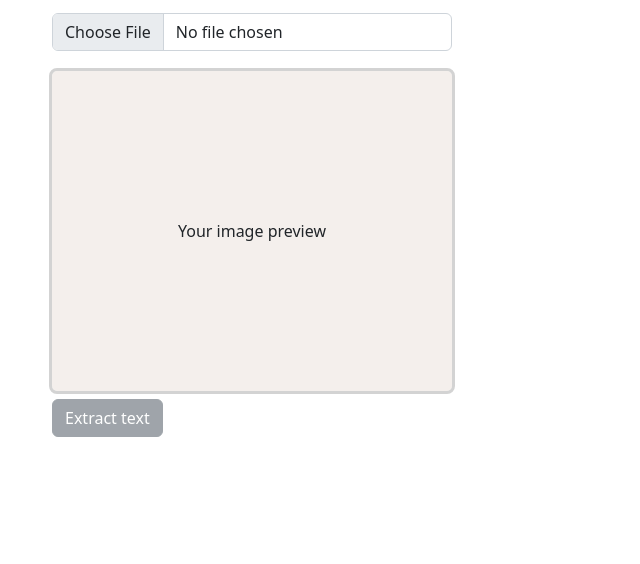
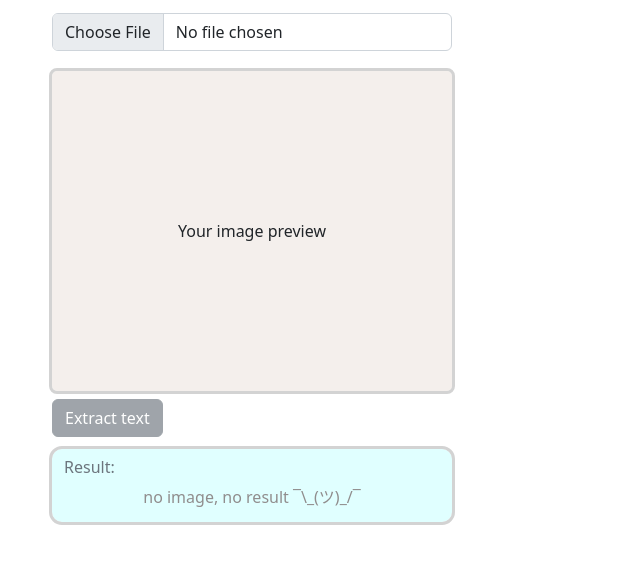
Before and after one commit to iqbal-haz/1-click-ai, an Electron app: page src/ocr/ocr.html in a window 800 px wide. Shown: the part 100-664 px from the top of the page, without its empty margins (0-640 px from the left). Drawn offline with nearby package versions, Linux system fonts and the light colour scheme.

Commit message:
beautify the result section

```diff
--- a/src/ocr/ocr.css
+++ b/src/ocr/ocr.css
@@ -23,8 +23,20 @@
 
 #result {
     display: flex;
-    justify-content: left;
+    justify-content: center;
     text-align: left;
     font-size: medium;
-    color: rgb(28, 123, 219);
+    color: rgb(144, 141, 141);
 }
+
+#result-div {
+    width: 50vw;
+    height: auto;
+    border-radius: 10px;
+    background-color: lightcyan;
+    outline-style: solid;
+    outline-color: lightgray;
+    overflow: scroll;
+    padding: 0.3em 0.75em;
+    margin: 0.75rem 0;
+}
--- a/src/ocr/ocr.html
+++ b/src/ocr/ocr.html
@@ -25,7 +25,12 @@
             <div class="my-1" id="preview">Your image preview</div>
         </div>
         <input type="button" value="Extract text" class="btn btn-secondary mt-1" id="extract" disabled>
-        <div class="mt-2" id="result"></div>
+        <div id="result-div">
+            <h6 class="my-1 text-muted">
+                Result:
+            </h6>
+            <div class="my-2" id="result">no image, no result ¯\_(ツ)_/¯</div>
+        </div>
     </div>
     <script src="https://ajax.googleapis.com/ajax/libs/jquery/3.6.1/jquery.min.js"></script>
     <script src="https://unpkg.com/axios/dist/axios.min.js"></script>
--- a/src/ocr/ocr_render.js
+++ b/src/ocr/ocr_render.js
@@ -12,7 +12,10 @@ extractBtn.addEventListener("click", async function() {
         }
     }).then(async function(response) {
         let { fulltxt, img_path } = response.data;
-        document.getElementById('result').innerHTML = await bounce(fulltxt);
+        let result = document.getElementById('result');
+        result.style.color = "dodgerblue";
+        result.style.justifyContent = "left";
+        result.innerHTML = await bounce(fulltxt);
     });
 });
 
```
